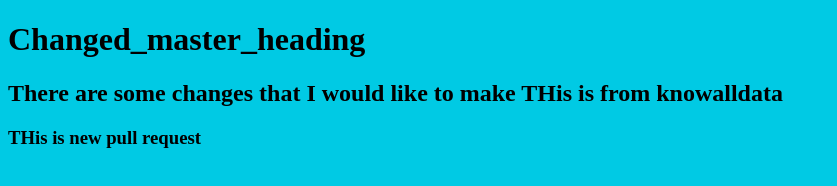
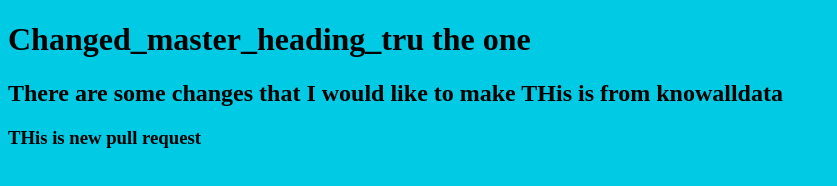
Before and after one commit to knowalldata/github_learning, a plain HTML site: page index.html in a window 1280 px wide. Shown: the whole page, without its empty margins (0-837 px from the left). Drawn offline with Linux system fonts and the light colour scheme.

Commit message:
for new try

```diff
--- a/index.html
+++ b/index.html
@@ -10,7 +10,7 @@
 <body>
 	<header>
 
-		<h1>Changed_master_heading</h1>
+		<h1>Changed_master_heading_tru the one</h1>
 		<h2>There are some changes that
 		I would like to make
 		THis is from knowalldata</h2>
```
